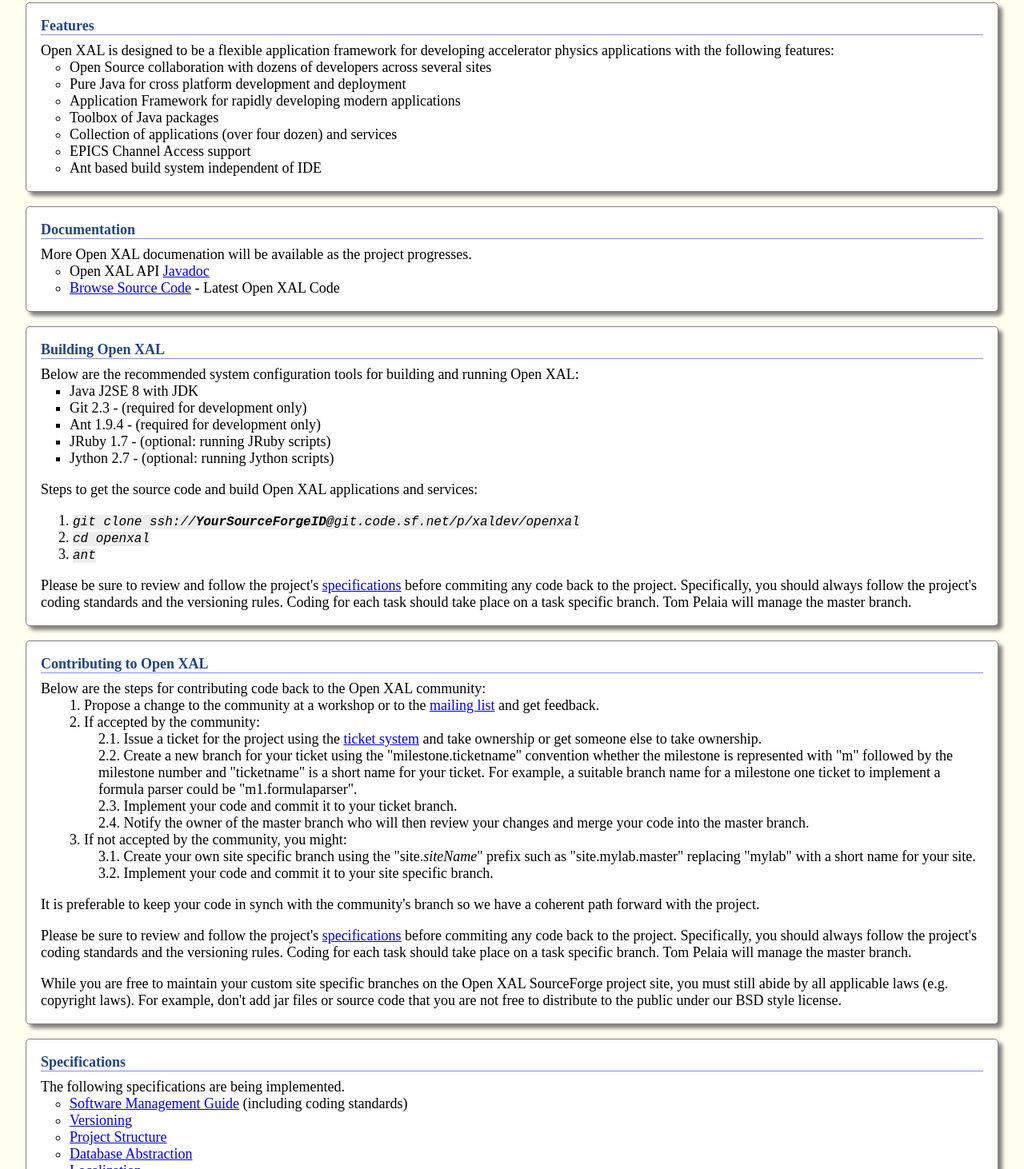
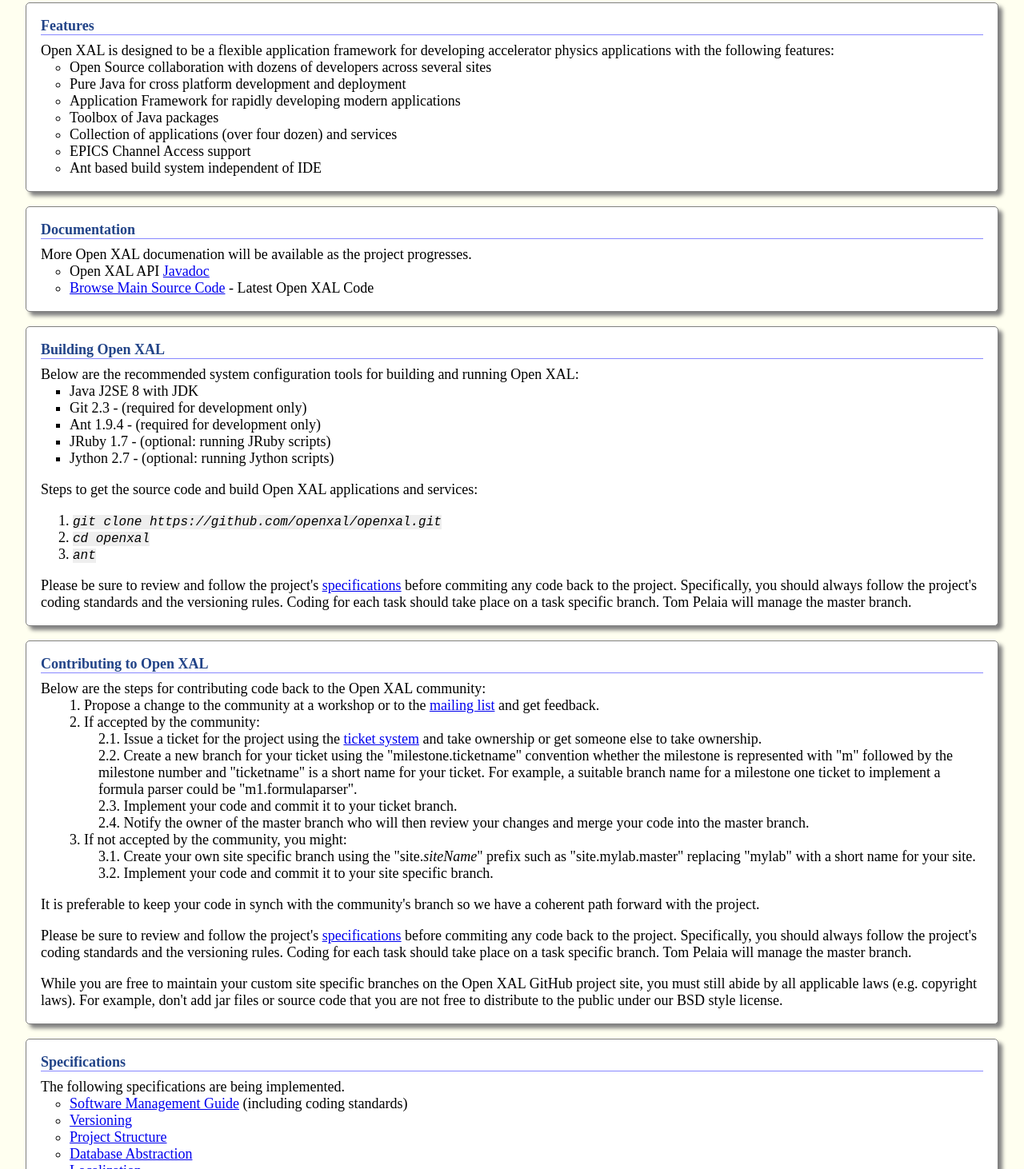
Before and after one commit to openxal/openxal.github.io, a plain HTML site: page index.html in a window 1280 px wide. Shown: the part 253-1715 px from the top of the page at 80% size. Drawn offline with Linux system fonts and the light colour scheme.

Commit message:
Remove some references to Source Forge

```diff
--- a/index.html
+++ b/index.html
@@ -33,7 +33,7 @@
 
     <div class="introduction">
         <img src="images/Open XAL Icon.png" style="height: 3em; float: left;" />
-        Open XAL is an open source development environment used for creating accelerator physics applications, scripts and services. This project is a collaboration among SNS, CSNS, ESS, GANIL, TRIUMF and FRIB. Please visit the <a target="_blank" href="http://sourceforge.net/projects/xaldev/">project page</a> to participate.
+        Open XAL is an open source development environment used for creating accelerator physics applications, scripts and services. This project is a collaboration among SNS, CSNS, ESS, GANIL, TRIUMF and FRIB. Please visit the <a target="_blank" href="https://github.com/openxal">project page</a> to participate.
     </div>
 
 
@@ -57,7 +57,7 @@
         More Open XAL documenation will be available as the project progresses.
         <ul class="features">
             <li>Open XAL API <a target="_blank" href="javadoc/index.html">Javadoc</a></li>
-            <li><a target="_blank" href="http://sourceforge.net/p/xaldev/openxal/">Browse Source Code</a> - Latest Open XAL Code</li>
+            <li><a target="_blank" href="https://github.com/openxal/openxal">Browse Main Source Code</a> - Latest Open XAL Code</li>
         </ul>
     </div>
 
@@ -77,7 +77,7 @@
         <div style="margin-top: 1em;">
             Steps to get the source code and build Open XAL applications and services:
             <ol>
-                <li><code class="literal sample">git clone ssh://<span class="token">YourSourceForgeID</span>@git.code.sf.net/p/xaldev/openxal</code></li>
+                <li><code class="literal sample">git clone https://github.com/openxal/openxal.git</code></li>
                 <li><code class="literal sample">cd openxal</code></li>
                 <li><code class="literal sample">ant</code></li>
             </ol>
@@ -117,7 +117,7 @@
 			Please be sure to review and follow the project's <a href="#specifications">specifications</a> before commiting any code back to the project. Specifically, you should always follow the project's coding standards and the versioning rules. Coding for each task should take place on a task specific branch. Tom Pelaia will manage the master branch.
 		</div>
 		<div style="margin-top: 1em;">
-			While you are free to maintain your custom site specific branches on the Open XAL SourceForge project site, you must still abide by all applicable laws (e.g. copyright laws). For example, don't add jar files or source code that you are not free to distribute to the public under our BSD style license.
+			While you are free to maintain your custom site specific branches on the Open XAL GitHub project site, you must still abide by all applicable laws (e.g. copyright laws). For example, don't add jar files or source code that you are not free to distribute to the public under our BSD style license.
 		</div>
     </div>
 
```
